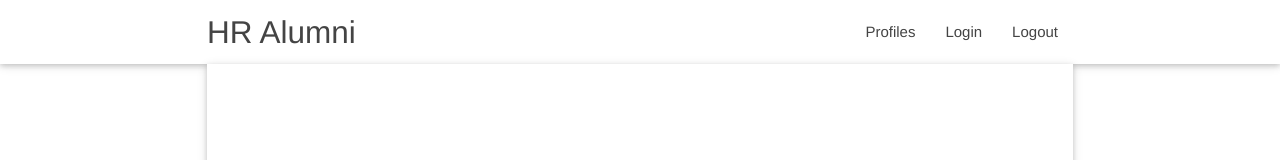
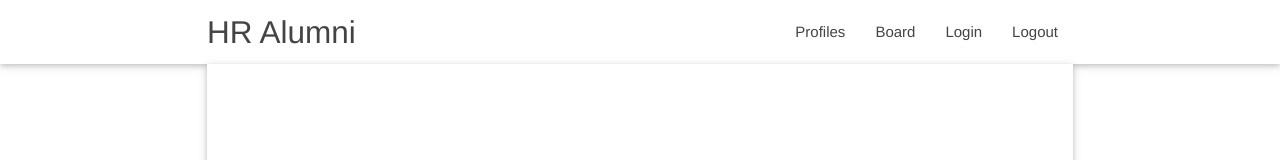
Before and after one commit to tiff8433/hr-alumni, a website: page client/index.html in a window 1280 px wide. Shown: the top 160 px of the page. Drawn offline with nearby package versions, Linux system fonts and the light colour scheme; some packages are replaced by stand-ins of ours.

Commit message:
Adds Board link to Navbar

```diff
--- a/client/index.html
+++ b/client/index.html
@@ -33,6 +33,7 @@
       <ul class="right hide-on-med-and-down">
         <!-- <li><a ui-sref="createProfile">CreateProfile</a></li> -->
         <li><a ui-sref="profiles">Profiles</a></li>
+        <li><a ui-sref="board">Board</a></li>
         <!-- <li><a ui-sref="profile">Individual Profile</a></li> -->
         <li><a ui-sref="login">Login</a></li>
         <li><a ui-sref="logout">Logout</a></li>
```
